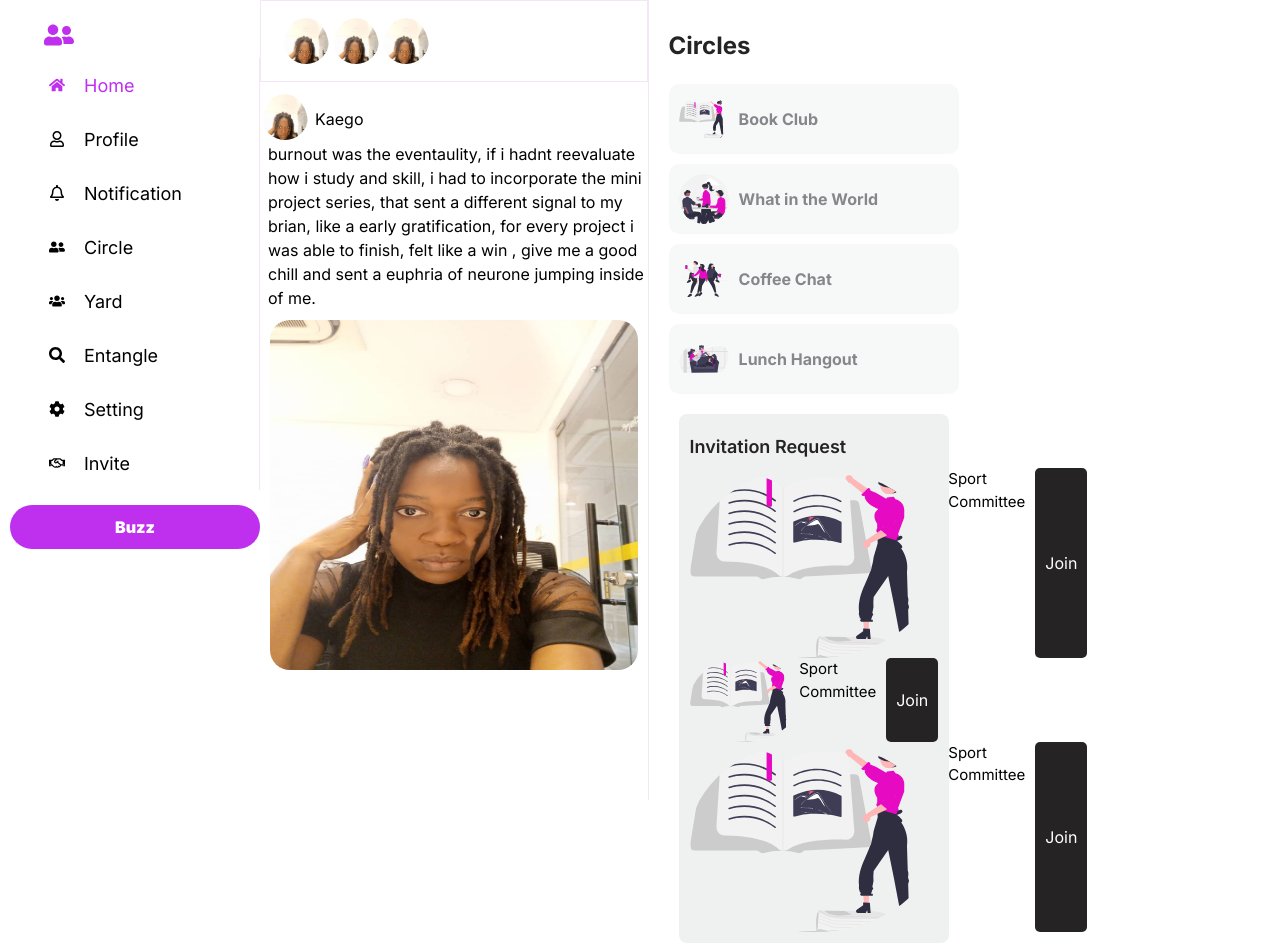
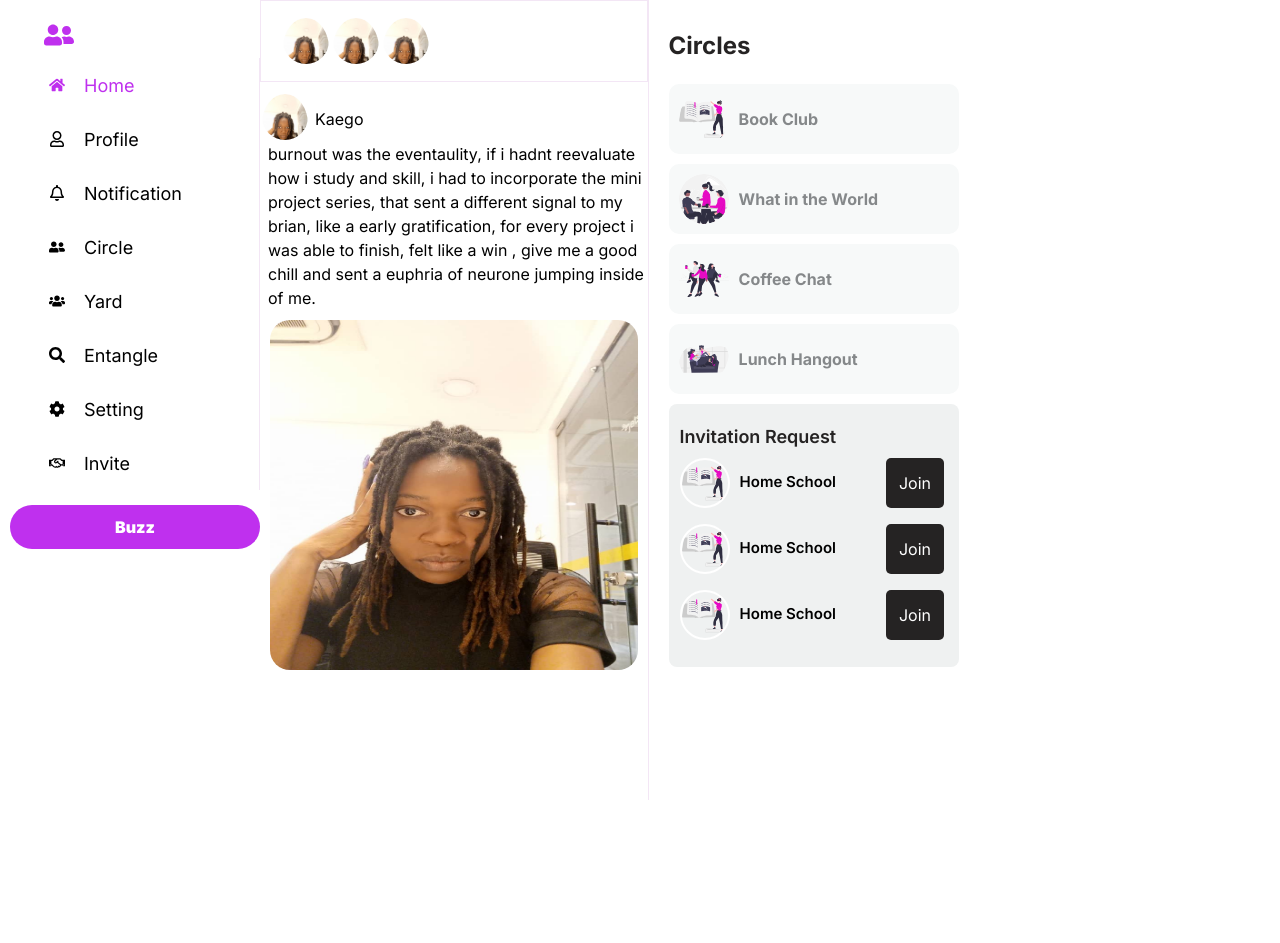
Before and after one commit to Nwakaego-Ego/Cycle, a Next.js app: page / in a window 1280 px wide. After the commit the page ends 800 px from the top, so only its background shows below. Built offline with nearby package versions, Linux system fonts and the light colour scheme.

Commit message:
styling invite

```diff
--- a/app/Component/Invite/invite.css
+++ b/app/Component/Invite/invite.css
@@ -2,26 +2,27 @@
   background-color: #eff1f1;
   border: 1px solid transparent;
   padding: 10px;
-  margin: 10px;
+  /* margin: 10px; */
+
   transition: background-color 0.3s;
   border-radius: 8px;
 }
-
-/* .invite-picture-container {
-  margin-bottom: 10px;
-
+.invite_picture_container {
   width: 50px;
   height: 50px;
   border-radius: 50%;
 
-  border: 1px solid #fff;
-} */
+  border: 2px solid #fff;
+  text-align: center;
+}
 
 .invite_picture {
-  width: 100%;
-  height: auto;
-  border-radius: 75%; /* Adjust this value for the desired level of rounding */
-  margin-right: 10px;
+  width: 50px;
+  height: 50px;
+  border-radius: 50%;
+  border: 2px solid #fff;
+  align-items: center;
+  /* margin-bottom: 8px; */
 }
 
 h1 {
@@ -31,22 +32,28 @@ h1 {
   margin-bottom: 8px;
   color: rgb(37, 35, 35) !important;
 }
-
+.invite_flex_container {
+  margin-bottom: 8px;
+}
 .invite-flex-container:hover {
   background-color: #ddd;
 }
 
 .invite_profile {
   font-size: 15px;
-  margin-right: 10px;
+  margin-left: 10px;
+  margin-top: 13px;
+  font-weight: 600;
 }
 
 .invite_btn {
   background-color: rgb(37, 35, 35);
   color: white;
-  padding: 5px 10px;
+  padding: 8px 13px;
   border-radius: 5px;
   transition: background-color 0.3s, color 0.3s, border-radius 0.3s;
+  margin-left: 50px;
+  /* margin-bottom: 8px; */
 }
 
 .invite_btn:hover {
--- a/app/Component/Invite/invite.jsx
+++ b/app/Component/Invite/invite.jsx
@@ -50,55 +50,50 @@
 // }
 
 // invite.jsx
+
 import React from "react";
 import Image from "next/image";
 import "./invite.css";
+
 export default function Invite() {
+  const invitation = [
+    {
+      image: "/book.svg",
+      title: "Home School",
+      btn: "Join",
+    },
+    {
+      image: "/book.svg",
+      title: "Home School",
+      btn: "Join",
+    },
+    {
+      image: "/book.svg",
+      title: "Home School",
+      btn: "Join",
+    },
+  ];
+
   return (
     <div>
       <div className="invite_container">
         <h1>Invitation Request</h1>
-        <div className="flex invite-flex-container">
-          <Image
-            src="/book.svg"
-            alt="img profile"
-            width={50}
-            height={50}
-            layout="fit"
-            objectFit="cover"
-            className="invite_picture"
-          />
-          <h2 className="invite_profile">Sport Committee</h2>
-          <button className="invite_btn">Join</button>
-        </div>
-        <div className="flex invite-flex-container">
-          <div className="invite-picture-container">
-            <Image
-              src="/book.svg"
-              alt="img profile"
-              width={50}
-              height={50}
-              layout="fit"
-              objectFit="cover"
-              className="invite_picture"
-            />
-          </div>
-          <h2 className="invite_profile">Sport Committee</h2>
-          <button className="invite_btn">Join</button>
-        </div>
-        <div className="flex invite-flex-container">
-          <Image
-            src="/book.svg"
-            alt="img profile"
-            width={50}
-            height={50}
-            layout="fit"
-            objectFit="cover"
-            className="invite_picture"
-          />
-          <h2 className="invite_profile">Sport Committee</h2>
-          <button className="invite_btn">Join</button>
-        </div>
+
+        {invitation.map((invite) => {
+          return (
+            <div key={invite.id}>
+              <div className="flex invite-flex-container mb-4">
+                <img
+                  src={invite.image}
+                  alt={invite.title}
+                  className="invite_picture"
+                />
+                <h2 className="invite_profile ">{invite.title}</h2>
+                <button className="invite_btn">{invite.btn}</button>
+              </div>
+            </div>
+          );
+        })}
       </div>
     </div>
   );
```
